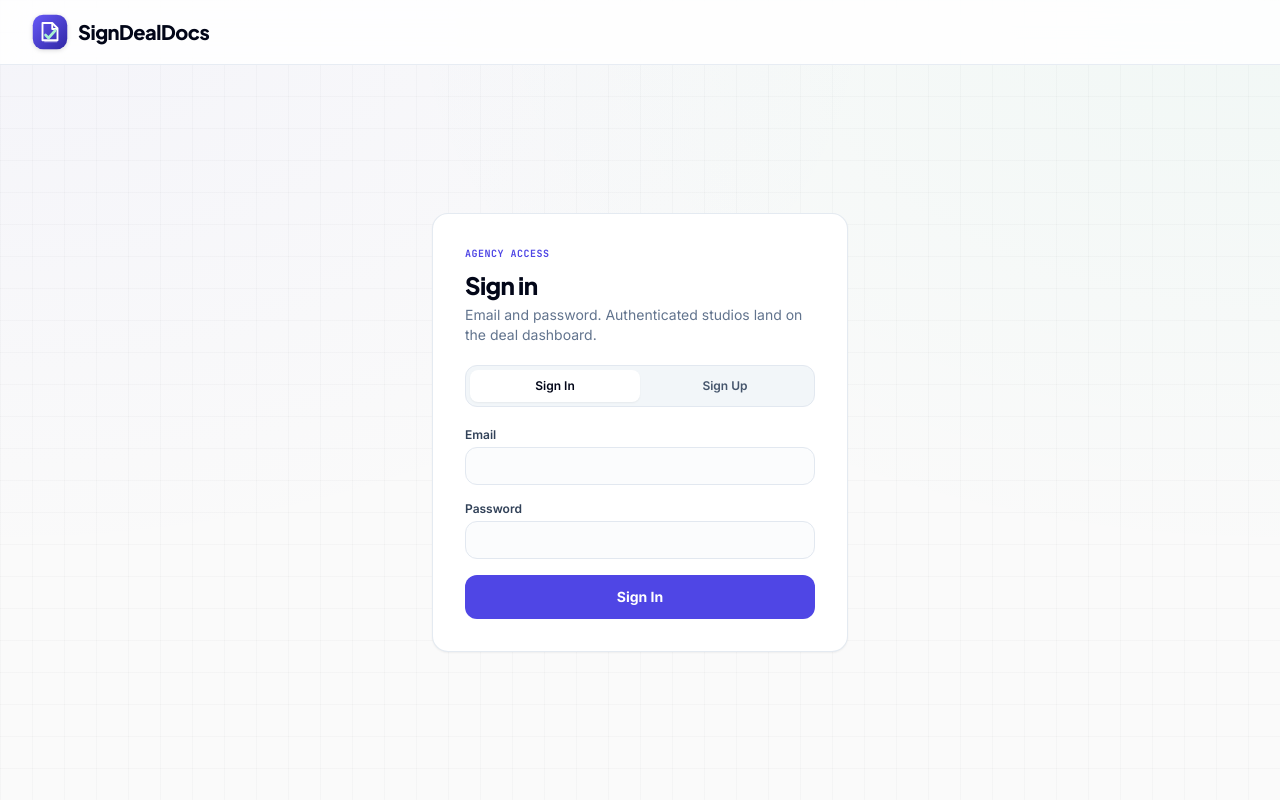
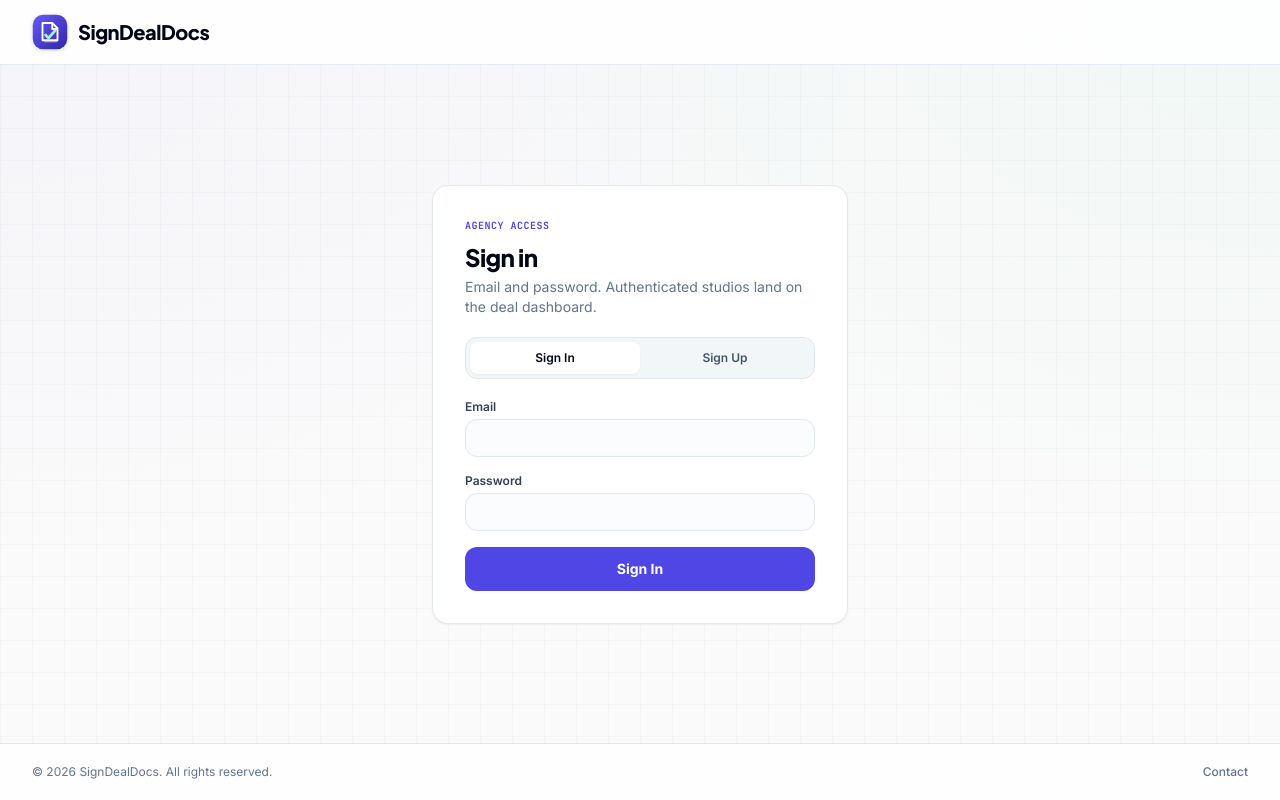
Before and after one commit to Abhay-Sharma14/signdealdocs, a Next.js app: page /login in a window 1280 px wide. Built offline with nearby package versions, Linux system fonts and the light colour scheme; no server answers.

Commit message:
Show copyright footer on app/login/page.tsx

```diff
--- a/app/login/page.tsx
+++ b/app/login/page.tsx
@@ -3,6 +3,7 @@
 import { FormEvent, useEffect, useState } from "react";
 import { useRouter } from "next/navigation";
 import { Logo } from "@/components/logo";
+import { AppFooter } from "@/components/app-footer";
 import { supabase } from "@/lib/supabase";
 
 type Mode = "sign-in" | "sign-up";
@@ -166,6 +167,7 @@ export default function LoginPage() {
           </form>
         </section>
       </main>
+      <AppFooter />
     </div>
   );
 }
```
